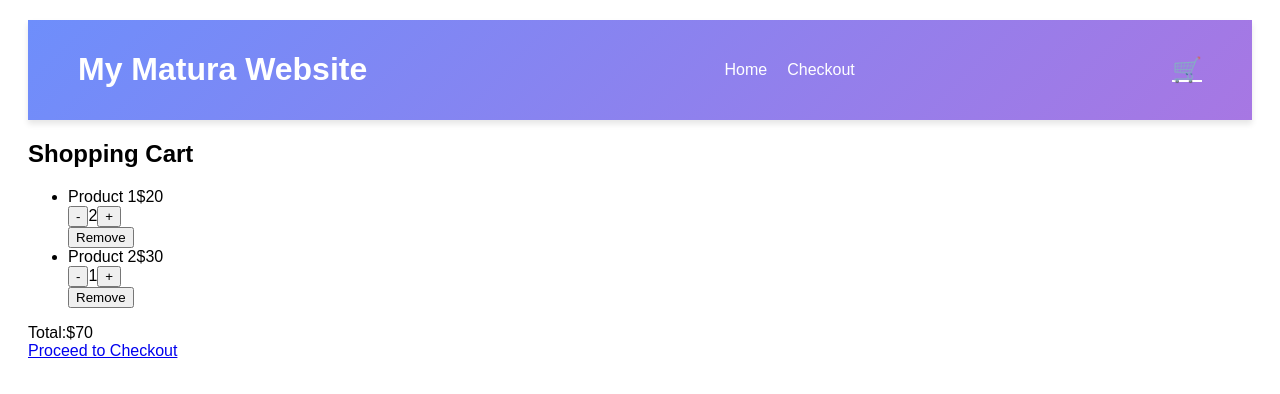
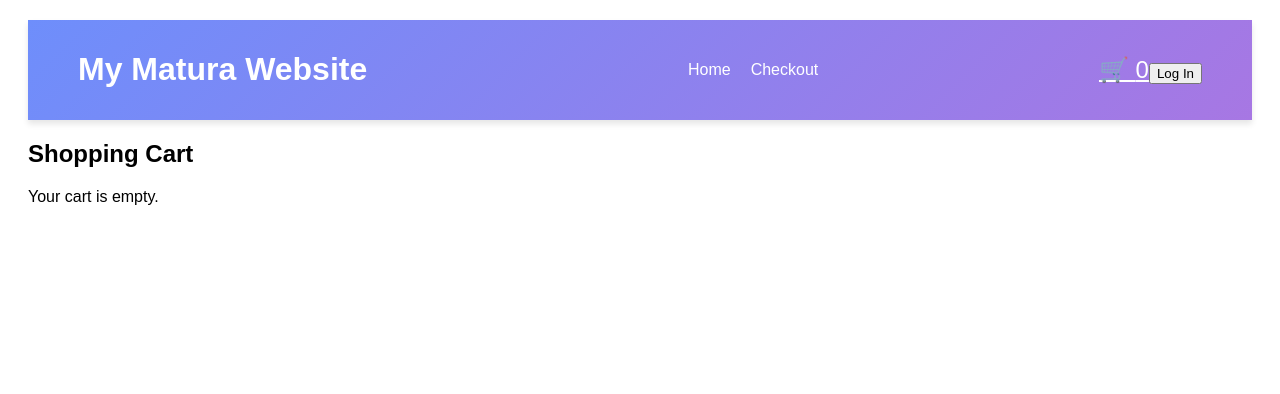
Before and after one commit to fraorzi/Website_Course_Exam, a React (Create React App) app: page /cart in a window 1280 px wide. Shown: the top 394 px of the page. Built offline with nearby package versions, Linux system fonts and the light colour scheme; the HTML template or start-up script is replaced by a standard one.

Commit message:
Refactor and Enhance Cart and Authentication Integration

```diff
--- a/src/App.js
+++ b/src/App.js
@@ -8,9 +8,11 @@ import CourseDescription from './components/CourseDescription/CourseDescription'
 import ShoppingCart from './components/ShoppingCart/ShoppingCart';
 import Checkout from './pages/Checkout/Checkout';
 import './App.scss';
+import {CartProvider} from "./components/CartContext/CartContext";
 
 const App = () => {
     return (
+        <CartProvider>
             <Router>
                 <div className="app">
                     <Header />
@@ -23,6 +25,7 @@ const App = () => {
                     </Routes>
                 </div>
             </Router>
+        </CartProvider>
     );
 };
 
--- /dev/null
+++ b/src/components/CartContext/CartContext.js
@@ -0,0 +1,54 @@
+import React, { createContext, useState, useContext } from 'react';
+
+const CartContext = createContext();
+
+export const CartProvider = ({ children }) => {
+    const [cartItems, setCartItems] = useState([]);
+
+    const addToCart = (product) => {
+        setCartItems(prevItems => {
+            // Sprawdź, czy produkt jest już w koszyku
+            const existingItem = prevItems.find(item => item.id === product.id);
+            if (existingItem) {
+                // Jeśli tak, zwiększ jego ilość
+                return prevItems.map(item =>
+                    item.id === product.id ? { ...item, quantity: item.quantity + 1 } : item
+                );
+            } else {
+                // Jeśli nie, dodaj nowy produkt
+                return [...prevItems, { ...product, quantity: 1 }];
+            }
+        });
+    };
+
+    const removeFromCart = (productId) => {
+        setCartItems(prevItems => prevItems.filter(item => item.id !== productId));
+    };
+
+    const updateCartItem = (productId, quantity) => {
+        setCartItems(prevItems =>
+            prevItems.map(item =>
+                item.id === productId ? { ...item, quantity: Math.max(1, quantity) } : item
+            )
+        );
+    };
+
+    const calculateTotal = () => {
+        return cartItems.reduce((total, item) => total + item.price * item.quantity, 0);
+    };
+
+    return (
+        <CartContext.Provider
+            value={{
+                cartItems,
+                addToCart,
+                removeFromCart,
+                updateCartItem,
+                calculateTotal,
+            }}>
+            {children}
+        </CartContext.Provider>
+    );
+};
+
+export const useCart = () => useContext(CartContext);
--- a/src/components/Header/Header.js
+++ b/src/components/Header/Header.js
@@ -1,8 +1,63 @@
-import React from 'react';
+import React, { useState, useEffect } from 'react';
 import { Link, NavLink } from 'react-router-dom';
 import './Header.scss';
+import { useCart } from '../CartContext/CartContext'; // Załóżmy, że CartContext jest w tym samym folderze
 
 const Header = () => {
+    const { cartItems } = useCart();
+    const cartCount = cartItems.length;
+    const [isLoggedIn, setIsLoggedIn] = useState(false);
+
+    useEffect(() => {
+        const loggedIn = checkLoginStatus();
+        setIsLoggedIn(loggedIn);
+    }, []);
+
+    const handleLoginLogout = () => {
+        if (isLoggedIn) {
+            logout();
+        } else {
+            login();
+        }
+    };
+
+    function checkLoginStatus() {
+        const token = localStorage.getItem('userToken');
+        return Boolean(token);
+    }
+
+    function login() {
+        const username = document.getElementById('username').value;
+        const password = document.getElementById('password').value;
+
+        fetch('/api/login', {
+            method: 'POST',
+            headers: {
+                'Content-Type': 'application/json',
+            },
+            body: JSON.stringify({ username, password }),
+        })
+            .then(response => response.json())
+            .then(data => {
+                if (data.token) {
+                    localStorage.setItem('userToken', data.token);
+                    setIsLoggedIn(true);
+                    window.location.href = '/';
+                } else {
+                    alert('Logowanie nieudane: ' + data.message);
+                }
+            })
+            .catch(error => {
+                console.error('Błąd podczas logowania:', error);
+            });
+    }
+
+    function logout() {
+        localStorage.removeItem('userToken');
+        setIsLoggedIn(false);
+        window.location.href = '/login';
+    }
+
     return (
         <header className="header">
             <div className="logo">
@@ -16,9 +71,11 @@ const Header = () => {
             </nav>
             <div className="user-options">
                 <Link to="/cart" className="cart-icon">
-                    🛒 {/* Dynamicznie aktualizuj liczbę produktów */}
+                    🛒 {cartCount}
                 </Link>
-                {/* Tutaj można dodać opcje logowania/wylogowania */}
+                <button onClick={handleLoginLogout}>
+                    {isLoggedIn ? 'Log Out' : 'Log In'}
+                </button>
             </div>
         </header>
     );
--- a/src/components/ShoppingCart/ShoppingCart.js
+++ b/src/components/ShoppingCart/ShoppingCart.js
@@ -1,30 +1,14 @@
 // ShoppingCart.js
-import React, { useState } from 'react';
+import React from 'react';
 import { Link } from 'react-router-dom';
 import './ShoppingCart.scss';
+import { useCart } from '../CartContext/CartContext'; // Upewnij się, że ścieżka do CartContext jest poprawna
 
 const ShoppingCart = () => {
-    // Założenie, że masz stan koszyka w komponencie nadrzędnym
-    const [cartItems, setCartItems] = useState([
-        { id: 1, name: 'Product 1', price: 20, quantity: 2 },
-        { id: 2, name: 'Product 2', price: 30, quantity: 1 },
-        // Dodaj inne produkty według potrzeb
-    ]);
+    const { cartItems, removeFromCart, updateCartItem, calculateTotal } = useCart();
 
     const updateQuantity = (id, newQuantity) => {
-        const updatedCartItems = cartItems.map(item =>
-            item.id === id ? { ...item, quantity: newQuantity } : item
-        );
-        setCartItems(updatedCartItems);
-    };
-
-    const removeItem = (id) => {
-        const updatedCartItems = cartItems.filter(item => item.id !== id);
-        setCartItems(updatedCartItems);
-    };
-
-    const calculateTotal = () => {
-        return cartItems.reduce((total, item) => total + item.price * item.quantity, 0);
+        updateCartItem(id, newQuantity);
     };
 
     return (
@@ -44,13 +28,13 @@ const ShoppingCart = () => {
                                     <span>{item.quantity}</span>
                                     <button onClick={() => updateQuantity(item.id, item.quantity + 1)}>+</button>
                                 </div>
-                                <button onClick={() => removeItem(item.id)}>Remove</button>
+                                <button onClick={() => removeFromCart(item.id)}>Remove</button>
                             </li>
                         ))}
                     </ul>
                     <div className="total">
                         <span>Total:</span>
-                        <span>${calculateTotal()}</span>
+                        <span>${calculateTotal().toFixed(2)}</span>
                     </div>
                     <Link to="/checkout">Proceed to Checkout</Link>
                 </>
```
Lines whose indentation alone changed are shown as unchanged.
